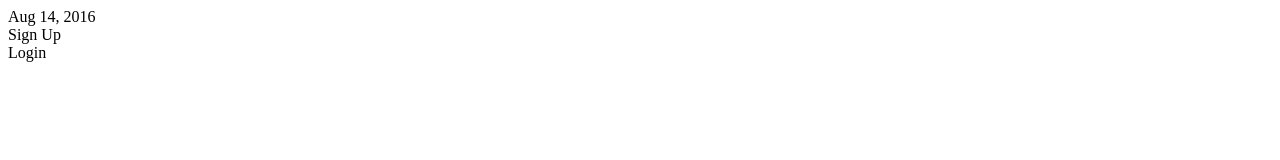
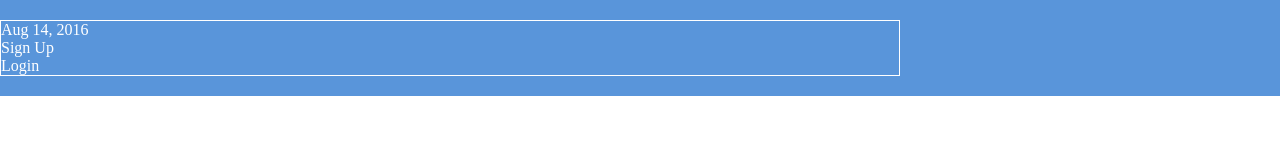
Before and after one commit to ManaBytes/boxes, a plain HTML site: page flexbox/landing/index.html in a window 1280 px wide. Drawn offline with Linux system fonts and the light colour scheme.

Commit message:
Add menu and cont to style

```diff
--- a/flexbox/landing/style.css
+++ b/flexbox/landing/style.css
@@ -1 +1,17 @@
-/* Folder move */
+/* Universal sizing */
+* {
+    margin: 0;
+    padding: 0;
+    box-sizing: border-box;
+}
+
+.menu-container {
+    color: #fff;
+    background-color: #5995DA;  /* Blue */
+    padding: 20px 0;
+}
+
+.menu {
+    border: 1px solid #fff;  /* For debugging */
+    width: 900px;
+}
```
